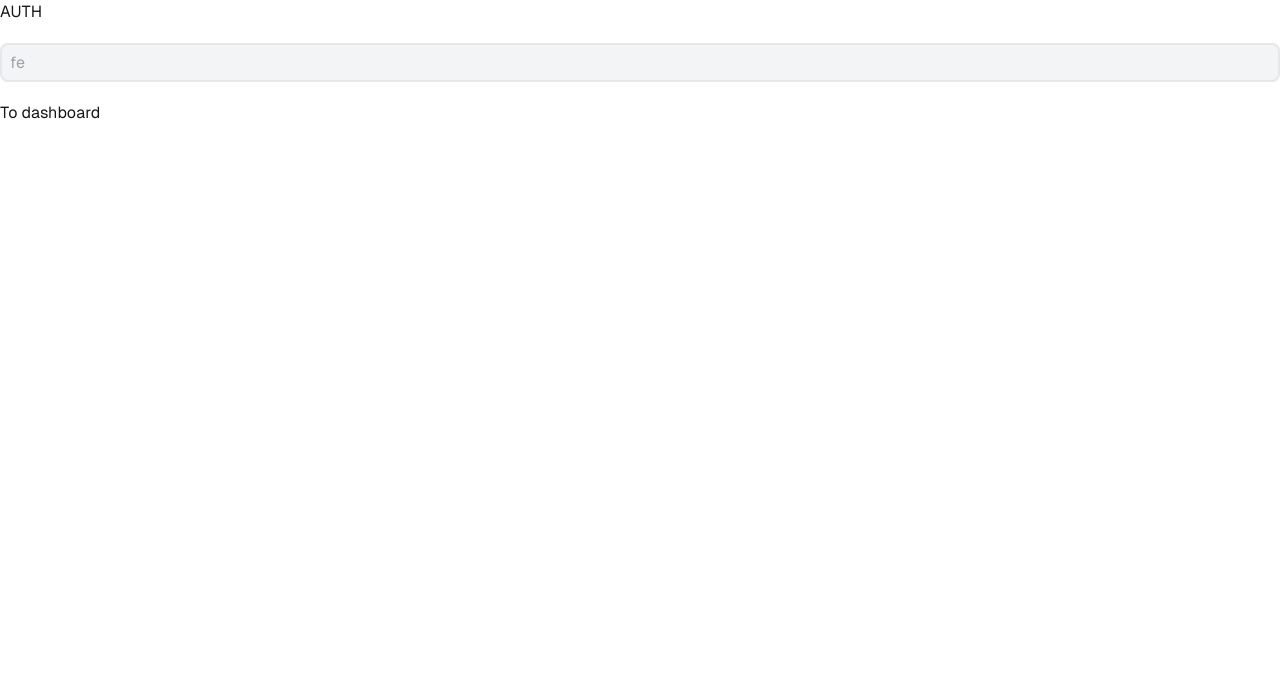
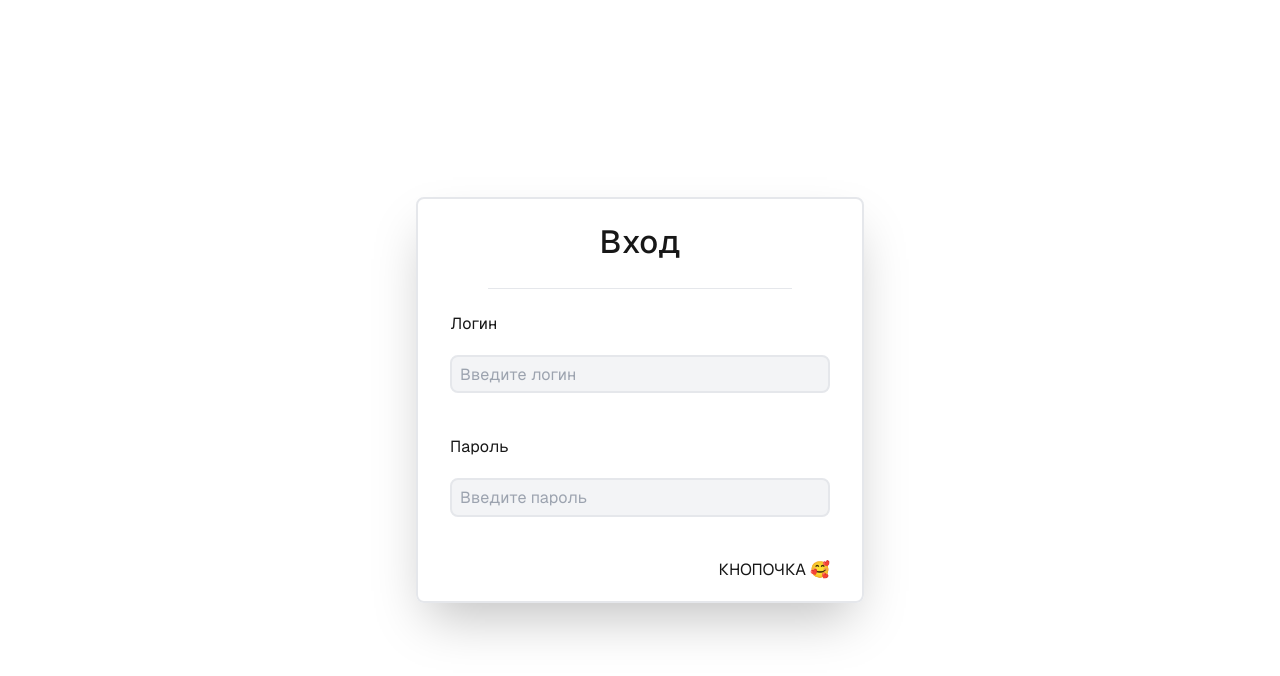
Before and after one commit to PiePieChocoPie/ADSync, a Next.js app: page / in a window 1280 px wide. Shown: the top 676 px of the page. Built offline with nearby package versions, Linux system fonts and the light colour scheme.

Commit message:
Create AUTH page

```diff
--- a/app/page.tsx
+++ b/app/page.tsx
@@ -1,12 +1,17 @@
 import Input from "@/components/atom/Input/page";
 import Link from "next/link";
+import Auth from "@/components/element/Auth/page";
+
 export default function Home() {
   return (
     <>
-    <h1>AUTH</h1>
+      {/* <h1>AUTH</h1>
       <Input placeholder="fe" />
-      <Link href={"/dashboard"} >To dashboard</Link>
+      <Link href={"/dashboard"} >To dashboard</Link> */}
 
+      <div className="w-screen h-screen flex items-center justify-center">
+        <Auth />
+      </div>
     </>
   );
 }
--- /dev/null
+++ b/components/element/Auth/page.tsx
@@ -0,0 +1,17 @@
+import styles from "./style.module.css";
+import Input from "@/components/atom/Input/page";
+import Hr from "@/components/atom/Hr/page";
+
+export default function Auth() {
+    return (
+        <div className={styles.container}>
+            <h1>Вход</h1>
+            <Hr width="80%"/>
+            <p>Логин</p>
+            <Input placeholder="Введите логин" />
+            <p>Пароль</p>
+            <Input type="password" placeholder="Введите пароль" />
+            <h6 style={{alignSelf: "flex-end", marginTop: "1.4rem"}}>КНОПОЧКА 🥰</h6>
+        </div>
+    );
+}
--- /dev/null
+++ b/components/element/Auth/style.module.css
@@ -0,0 +1,24 @@
+.container {
+    width: 28rem;
+    padding: 1.2rem 2rem;
+    display: flex;
+    flex-direction: column;
+    border-radius: var(--item-rounded);
+    border: 0.15rem solid var(--item-border);
+    @apply shadow-2xl
+
+}
+
+.container > p {
+    margin-top: 1.4rem;
+}
+
+.container > h1 {
+    text-align: center;
+    font-size: 2rem;
+    font-weight: 500;
+}
+
+.container p:nth-of-type(1) {
+    margin-top: 0;
+}
```
